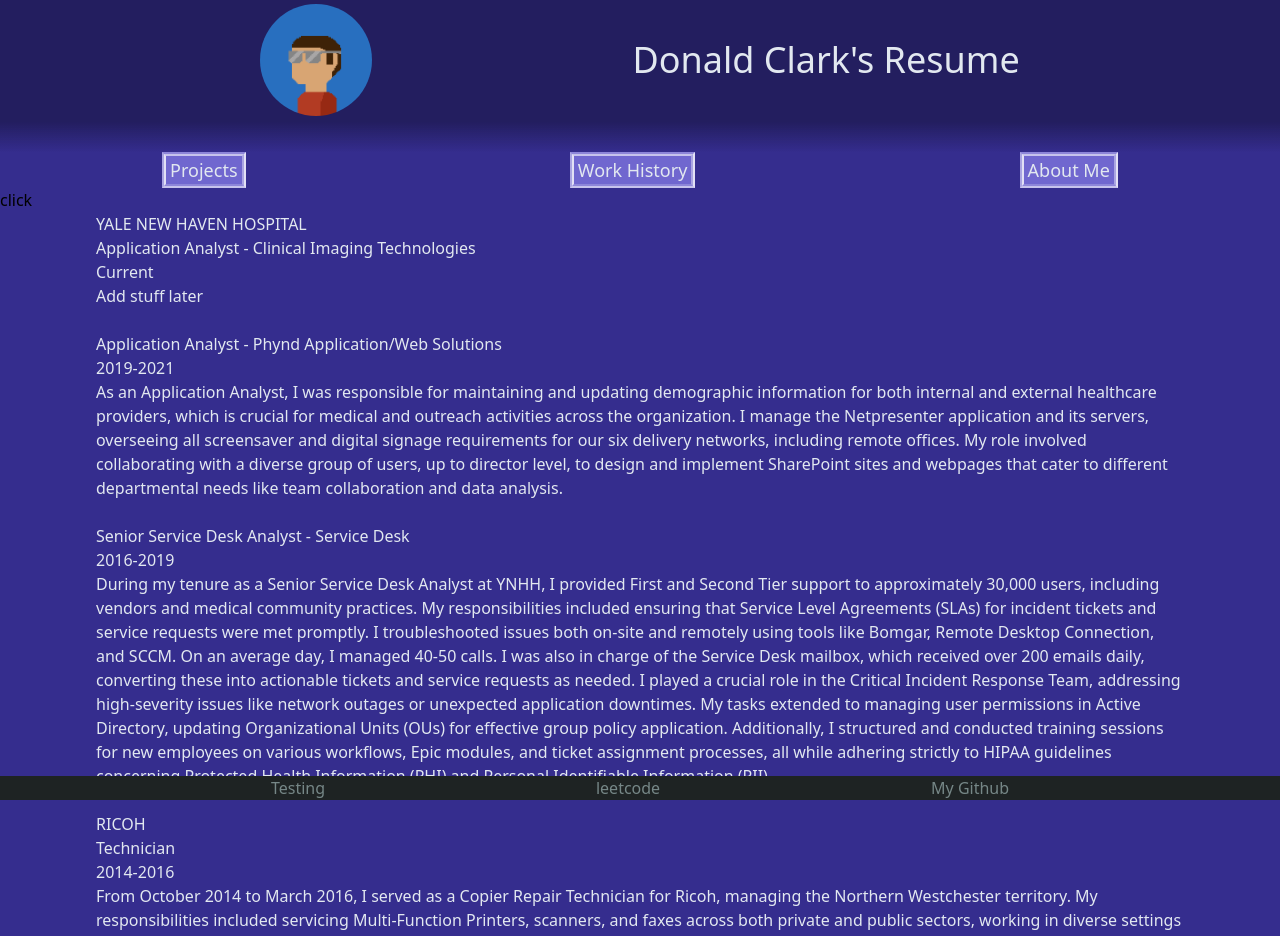
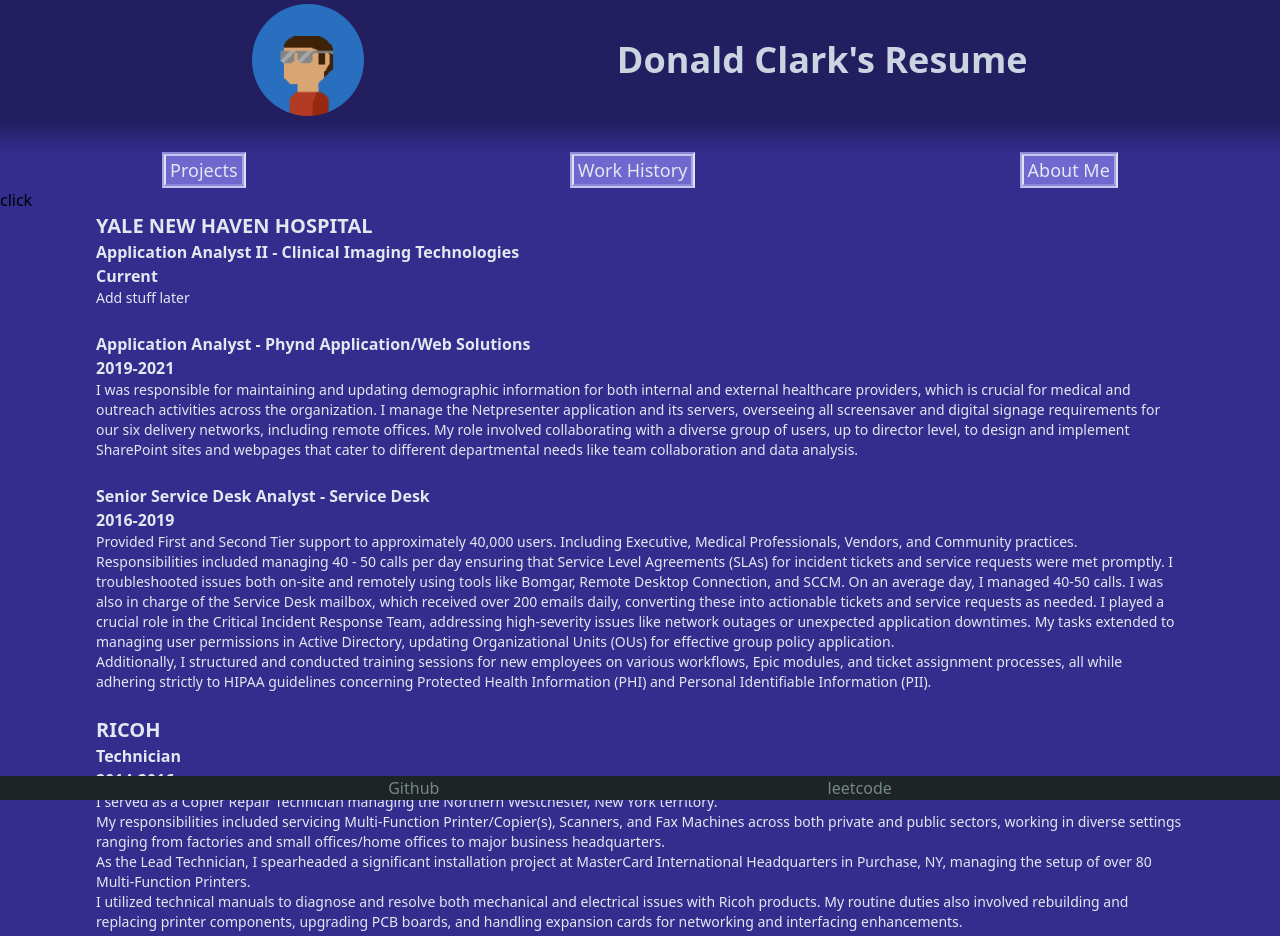
Before and after one commit to DonClark93/dc-resume, a React (Vite) app: page /work in a window 1280 px wide. Shown: the top 936 px of the page. Built offline with nearby package versions, Linux system fonts and the light colour scheme.

Commit message:
updated size/weight

```diff
--- a/src/components/Footer.jsx
+++ b/src/components/Footer.jsx
@@ -2,9 +2,8 @@
     return(
         <div className="fixed bottom-0 w-screen text-gunmetal-700  bg-gunmetal-400">
             <div className="flex justify-evenly">
-            <div>Testing</div>
+            <a href="https://github.com/DonClark93" target="_blank">Github</a>
             <a href="https://leetcode.com/u/StaticType/" target="_blank">leetcode</a>
-            <a href="https://github.com/DonClark93" target="_blank">My Github</a>
             </div>
         </div>
     )
--- a/src/components/Header.jsx
+++ b/src/components/Header.jsx
@@ -6,7 +6,7 @@
         <div className="pb-8 sticky top-0   bg-gradient-to-b from-slate_blue-200  from-80% ">
             <div className="flex justify-evenly py-1">
                     <Link className=" w-28 h-28 rounded-full" to="/"><img className="w-28 h-28 rounded-full" src={MyLogo}/></Link>
-                    <div className=" text-4xl text-slate-200 content-center">
+                    <div className=" text-4xl font-black text-slate-300 content-center">
                         Donald Clark&#39;s Resume
                     </div>
             </div>
--- a/src/components/WorkHistory.jsx
+++ b/src/components/WorkHistory.jsx
@@ -1,17 +1,23 @@
 export default function WorkHistory() {
     return(
         <div className="text-slate-200">
-            <div>YALE NEW HAVEN HOSPITAL</div>
-            <div>Application Analyst - Clinical Imaging Technologies</div>
-            <div>Current</div>
-            <p className="text-base">
+            <div className="text-xl font-bold">YALE NEW HAVEN HOSPITAL</div>
+            <div className="text-base font-semibold">Application Analyst II - Clinical Imaging Technologies</div>
+            <div className="text-base font-semibold">Current</div>
+            <div className="text-sm">
+            <ul>
+                <li>
                 Add stuff later
-            </p>
+                </li>
+            </ul>
+            </div>
             <br/>
-            <div>Application Analyst - Phynd Application/Web Solutions</div>
-            <div>2019-2021</div>
-            <p className="text-base">
-            As an Application Analyst, I was responsible for maintaining and updating
+            <div className="text-base font-semibold">Application Analyst - Phynd Application/Web Solutions</div>
+            <div className="text-base font-semibold">2019-2021</div>
+            <div className="text-sm">
+                <ul>
+                    <li>
+                        I was responsible for maintaining and updating
                         demographic information for both internal and external healthcare providers,
                         which is crucial for medical and outreach activities across the organization.
                         I manage the Netpresenter application and its servers, overseeing all screensaver
@@ -19,15 +25,20 @@
                         My role involved collaborating with a diverse group of users, up to director level,
                         to design and implement SharePoint sites and webpages that cater to different departmental
                         needs like team collaboration and data analysis.
-            </p>
+                    </li>
+                </ul>
+            </div>
             <br/>
-            <div>Senior Service Desk Analyst - Service Desk</div>
-            <div>2016-2019</div>
-            <p className="text-base">
-            During my tenure as a Senior Service Desk Analyst at YNHH, I provided
-            First and Second Tier support to approximately 30,000 users, including
-            vendors and medical community practices. My responsibilities included
-            ensuring that Service Level Agreements (SLAs) for incident tickets and
+            <div className="text-base font-semibold">Senior Service Desk Analyst - Service Desk</div>
+            <div className="text-base font-semibold">2016-2019</div>
+            <div className="text-sm">
+                <ul>
+                    <li>
+                        Provided First and Second Tier support to approximately 40,000 users. Including Executive,
+                        Medical Professionals, Vendors, and Community practices.
+                    </li>
+                    <li>
+                        Responsibilities included managing 40 - 50 calls per day ensuring that Service Level Agreements (SLAs) for incident tickets and
                         service requests were met promptly. I troubleshooted issues both on-site
                         and remotely using tools like Bomgar, Remote Desktop Connection, and
                         SCCM. On an average day, I managed 40-50 calls.  I was also in charge
@@ -36,29 +47,43 @@
                         crucial role in the Critical Incident Response Team, addressing high-severity
                         issues like network outages or unexpected application downtimes. My tasks
                         extended to managing user permissions in Active Directory, updating
-            Organizational Units (OUs) for effective group policy application. Additionally,
-            I structured and conducted training sessions for new employees on various workflows,
+                        Organizational Units (OUs) for effective group policy application.
+                    </li>
+                    <li>
+                        Additionally, I structured and conducted training sessions for new employees on various workflows,
                         Epic modules, and ticket assignment processes, all while adhering strictly to HIPAA
                         guidelines concerning Protected Health Information (PHI) and Personal Identifiable
                         Information (PII).
-            </p>
+                    </li>
+                </ul>
+            </div>
             <br/>
-            <div>RICOH</div>
-            <div>Technician</div>
-            <div>2014-2016</div>
-            <p className="text-base">
-            From October 2014 to March 2016, I served as a Copier Repair Technician
-            for Ricoh, managing the Northern Westchester territory. My responsibilities
-            included servicing Multi-Function Printers, scanners, and faxes across both
+            <div className="text-xl font-bold">RICOH</div>
+            <div className="text-base font-semibold">Technician</div>
+            <div className="text-base font-semibold">2014-2016</div>
+            <div className="text-sm font-medium">
+                <ul>
+                    <li>
+                        I served as a Copier Repair Technician managing the Northern Westchester, New York territory.
+                    </li>
+                    <li>
+                        My responsibilities included servicing Multi-Function Printer/Copier(s), Scanners, and Fax Machines across both
                         private and public sectors, working in diverse settings ranging from factories
-            and small offices/home offices to major business headquarters. As the Lead Technician,
-            I spearheaded a significant installation project at MasterCard International
+                        and small offices/home offices to major business headquarters.
+                    </li>
+                    <li>
+                        As the Lead Technician, I spearheaded a significant installation project at MasterCard International
                         Headquarters in Purchase, NY, managing the setup of over 80 Multi-Function
-            Printers. I utilized technical manuals to diagnose and resolve both mechanical
+                        Printers.
+                    </li>
+                    <li>
+                         I utilized technical manuals to diagnose and resolve both mechanical
                         and electrical issues with Ricoh products. My routine duties also involved
                         rebuilding and replacing printer components, upgrading PCB boards, and
                         handling expansion cards for networking and interfacing enhancements.
-            </p>
+                    </li>
+                </ul>
+            </div>
         </div>
     )
 }
--- a/src/components/pokeguess/Chances.jsx
+++ b/src/components/pokeguess/Chances.jsx
@@ -1,8 +1,8 @@
 export default function Chances({color}){
 
     return(
-        <div className={`w-20 h-20 border-2 border-amaranth_purple-400  ${color ? 'bg-green-600': 'bg-red-600'}`}>
-
+        <div className={`w-20 h-20 border-2
+            border-amaranth_purple-400  ${color ? 'bg-green-600': 'bg-red-600'}`}>
         </div>
     )
 }
--- a/src/layouts/Container.jsx
+++ b/src/layouts/Container.jsx
@@ -1,5 +1,5 @@
 export default function Container({children}){
     return(
-        <div className="container mx-auto px-24">{children}</div>
+        <div className="container px-24">{children}</div>
     )
 }
```
Lines whose indentation alone changed are shown as unchanged.
